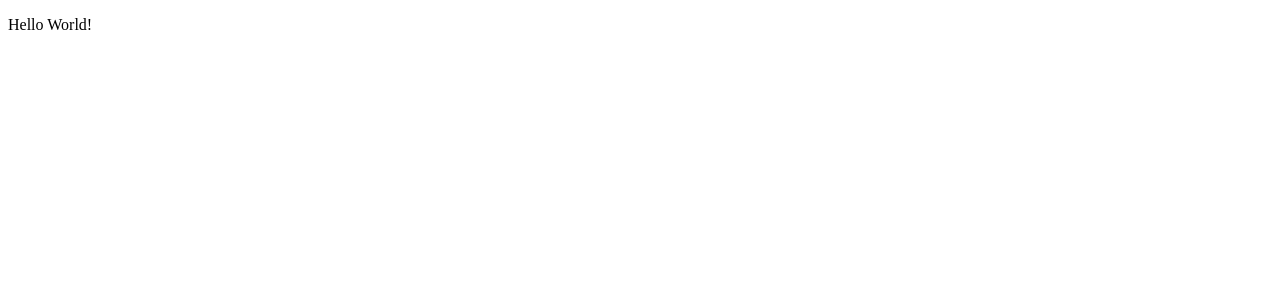
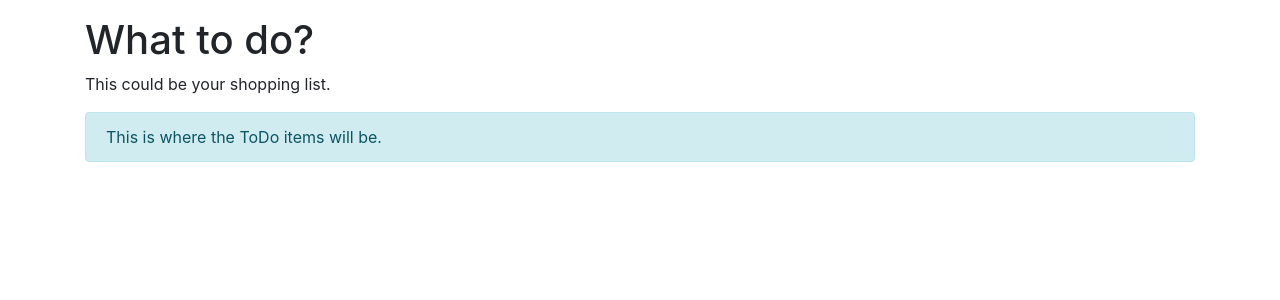
Before and after one commit to mhdalmasri/ToDoList-with-redux, a React (Create React App) app: page / in a window 1280 px wide. Shown: the top 300 px of the page. Built offline with nearby package versions, Linux system fonts and the light colour scheme.

Commit message:
component adeed and sass

```diff
--- a/package.json
+++ b/package.json
@@ -8,6 +8,8 @@
     "eject": "react-scripts eject"
   },
   "devDependencies": {
+    "bootstrap": "^4.3.1",
+    "node-sass": "^4.12.0",
     "react": "^16.8.6",
     "react-dom": "^16.8.6",
     "react-router-dom": "^5.0.0"
--- /dev/null
+++ b/src/components/App.js
@@ -0,0 +1,16 @@
+import React from "react";
+import Header from "./Header";
+import ToDoList from "./ToDoList";
+
+class App extends React.Component {
+  render() {
+    return (
+      <div className="container">
+        <Header tagline="This could be your shopping list." />
+        <ToDoList />
+      </div>
+    );
+  }
+};
+
+export default App;
--- /dev/null
+++ b/src/components/Header.js
@@ -0,0 +1,12 @@
+import React from "react";
+
+const Header = props => {
+  return (
+    <header className="header">
+      <h1>What to do?</h1>
+      <span className="tagline">{props.tagline}</span>
+    </header>
+  );
+};
+
+export default Header;
--- /dev/null
+++ b/src/components/ToDoList.js
@@ -0,0 +1,13 @@
+import React from "react";
+
+class ToDoList extends React.Component {
+  render() {
+    return (
+      <div className="alert alert-info">
+        This is where the ToDo items will be.
+      </div>
+    );
+  }
+}
+
+export default ToDoList;
--- a/src/index.js
+++ b/src/index.js
@@ -1,4 +1,7 @@
 import React from "react";
 import { render } from "react-dom";
+import App from "./components/App";
 
-render(<p>Hello World!</p>, document.querySelector('#main'));
+import "./sass/style.scss";
+
+render(<App />, document.querySelector("#main"));
--- /dev/null
+++ b/src/sass/style.scss
@@ -0,0 +1,9 @@
+@import "../../node_modules/bootstrap/scss/bootstrap";
+
+body {
+  margin: 1rem;
+}
+
+.header {
+  margin-bottom: 1rem;
+}
```
Also changed, not shown: 1 other file (tests, documents, lock files or other folders).
